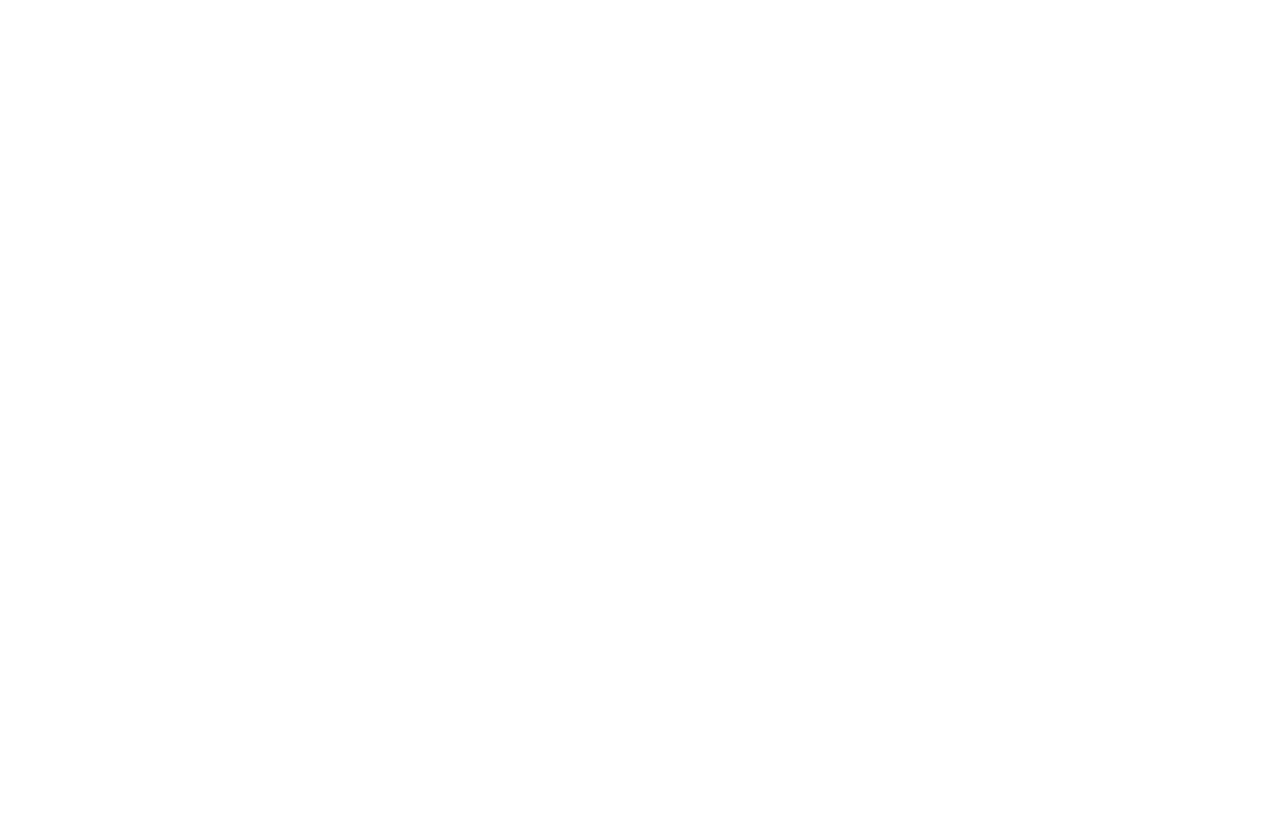
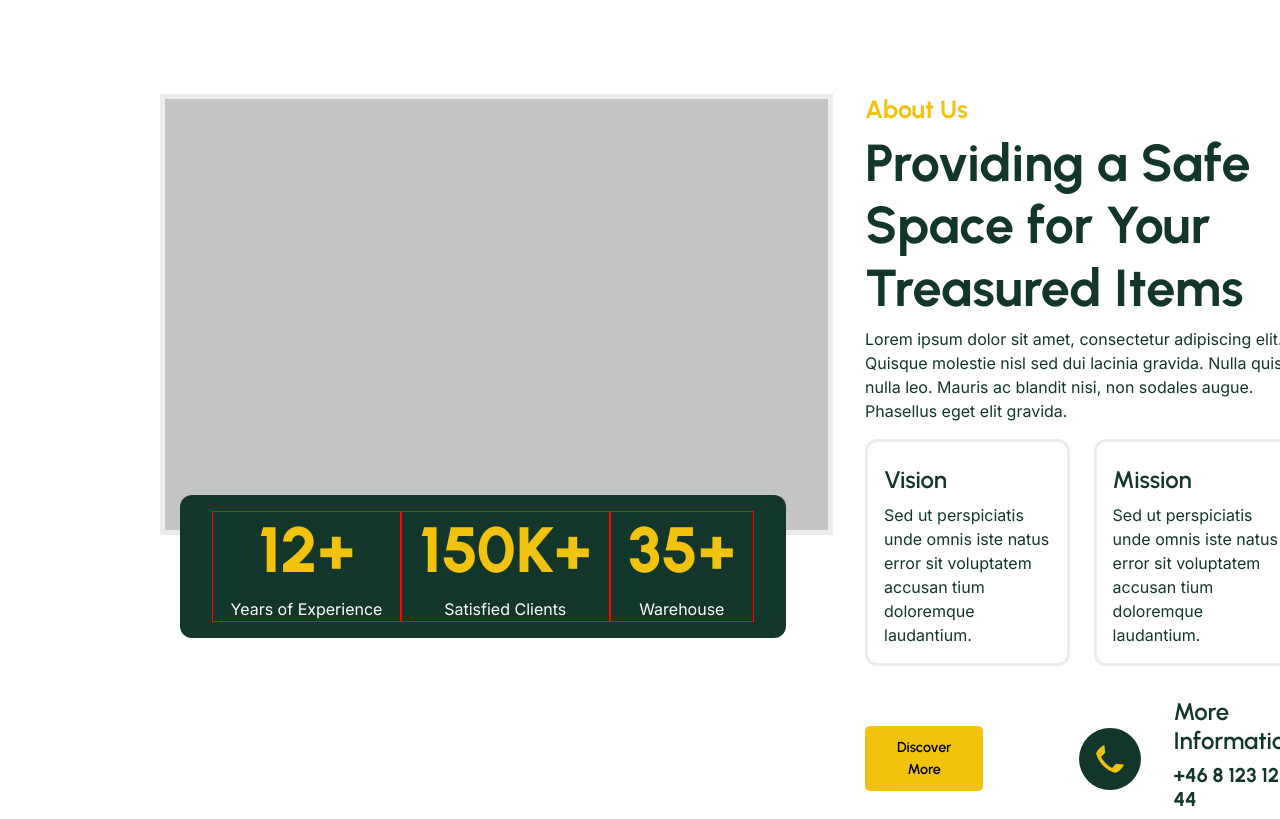
Before and after one commit to DennaSidaUpp/JS-Frontend, a React (Vite) app: page / in a window 1280 px wide. Shown: the part 980-1799 px from the top of the page. Before the commit the page ends 978 px from the top, so only its background shows below. Built offline with nearby package versions, Linux system fonts and the light colour scheme.

Commit message:
About Us Component added

```diff
--- a/src/App.jsx
+++ b/src/App.jsx
@@ -1,3 +1,4 @@
+import About from "./components/About"
 import Hero from "./components/Hero"
 import Navbar from "./components/Navbar"
 
@@ -6,7 +7,7 @@
     <>
     <Navbar />
     <Hero/>
-
+    <About/>
     </>
   )
 }
--- a/src/components/About.jsx
+++ b/src/components/About.jsx
@@ -0,0 +1,57 @@
+import React from 'react'
+import DiscoverMoreButton from './DiscoverMoreButton'
+
+function About() {
+  return (
+    <div className='aboutUs'>
+        <div className='aboutUsContainer'>
+            <div className='aboutUsMedia'>
+                <div className='aboutUsImage'><img src="./images/aboutus_bg_placeholder.svg" alt="" /></div>
+                <div className='aboutUsStatGrid'>
+                    <div className='aboutUsStats'>
+                        <h2>12+</h2>
+                        <p>Years of Experience</p>
+                    </div>
+                    <div className='aboutUsStats'>
+                        <h2>150K+</h2>
+                        <p>Satisfied Clients</p>
+                    </div>
+                    <div className='aboutUsStats'>
+                        <h2>35+</h2>
+                        <p>Warehouse</p>
+                    </div>
+                </div>
+            </div>
+            <div className='aboutUsContent'>
+                <div className='aboutUsText'>
+                    <h4>About Us</h4>
+                    <h3>Providing a Safe Space for Your Treasured Items</h3>
+                    <p>Lorem ipsum dolor sit amet, consectetur adipiscing elit. Quisque molestie nisl sed dui lacinia gravida. Nulla quis nulla leo. Mauris ac blandit nisi, non sodales augue. Phasellus eget elit gravida.</p>
+                </div>
+                <div className='aboutUsTileGrid'>
+                    <div className='aboutUsTiles aboutUsTilesHover'>
+                        <h5>Vision</h5>
+                        <p>Sed ut perspiciatis unde omnis iste natus error sit voluptatem accusan tium doloremque laudantium.</p>
+                    </div>
+                    <div className='aboutUsTiles aboutUsTilesHover'>
+                        <h5>Mission</h5>
+                        <p>Sed ut perspiciatis unde omnis iste natus error sit voluptatem accusan tium doloremque laudantium.</p>
+                    </div>
+                </div>
+                <div className='aboutUsContact'>
+                    <DiscoverMoreButton/>
+                    <div>
+                        <img className='contactIcon' src="./images/icons/phone_yellow_icon.svg" alt="" />
+                    </div>
+                    <div className='contactInfo'>
+                            <h5>More Information</h5>
+                            <h6>+46 8 123 122 44</h6>
+                    </div>
+                </div>
+            </div>
+        </div>
+    </div>
+  )
+}
+
+export default About
--- a/src/main.css
+++ b/src/main.css
@@ -16,6 +16,7 @@
     --accent: #F1C30C;
     --secondary-light: rgba(18, 55, 42, 0.8);
     --creamcolor: #F1FFEA;
+    --lightgray: #ECECEC;
 }
 
 body {
@@ -29,6 +30,20 @@
     color: var(--creamcolor);
 }
 
+h2 {
+    font-family: "Urbanist", sans-serif;
+    font-size: 4rem;
+    font-weight: 800;
+    color: var(--accent);
+}
+
+h3 {
+    font-family: "Urbanist", sans-serif;
+    font-weight: 700;
+    font-size: 3.25rem;
+    color: var(--secondary);
+}
+
 h4 {
     font-family: "Urbanist", sans-serif;
     font-weight: 700;
@@ -36,10 +51,25 @@
     color: var(--accent);
 }
 
+h5 {
+    font-family: "Urbanist", sans-serif;
+    font-weight: 600;
+    font-size: 1.5rem;
+    color: var(--secondary);
+}
+
+h6 {
+    font-family: "Urbanist", sans-serif;
+    font-weight: 700;
+    font-size: 1.25rem;
+    color: var(--secondary);
+}
+
 p {
     font-family: "Inter", sans-serif;
     font-weight: 400;
     font-size: 1rem;
+    color: var(--secondary);
 }
 
 nav {
@@ -181,3 +211,92 @@
         }
     }
 }
+
+.aboutUs {
+    height: 100%;
+    margin: auto;
+    background-color: var(--primary);
+    padding-top: 6rem;
+    display: flex;
+    justify-content: center;
+
+    .aboutUsContainer {
+        display: grid;
+        grid-template-columns: 1fr auto;
+        width: 75%;
+        gap: 2rem;
+
+        .aboutUsMedia {
+            .aboutUsImage {
+                z-index: 1;
+                position: relative;
+            }
+
+            .aboutUsStatGrid {
+                display: grid;
+                grid-template-columns: auto auto auto;
+                background-color: var(--secondary);
+                border-radius: 12px;
+                padding: 1rem 2rem;
+                width: 90%;
+                z-index: 2;
+                position: relative;
+                top: -2.5rem;
+                left: 3%;
+
+                .aboutUsStats {
+                    border: red solid 1px;
+                    text-align: center;
+
+                    p {
+                        color: var(--primary);
+                        margin: 0;
+                    }
+                }
+            }
+        }
+
+        .aboutUsContent {
+
+            .aboutUsText {
+
+            }
+
+            .aboutUsTileGrid {
+                display: grid;
+                grid-template-columns: 1fr 1fr;
+                gap: 1.5rem;
+
+                .aboutUsTiles {
+                    border: var(--lightgray) 3px solid;
+                    border-radius: 12px;
+                    padding: 1.5rem 1rem 0rem 1rem;
+                }
+
+                .aboutUsTilesHover:hover {
+                    border: var(--accent) 3px solid;
+                }
+            }
+
+            .aboutUsContact {
+                display: flex;
+                gap: 2rem;
+                margin-top: 2rem;
+                align-items: center;
+
+                .contactIcon {
+                    display: flex;
+                    background-color: var(--secondary);
+                    border-radius: 50%;
+                    padding: 1rem;
+                    color: var(--accent);
+                    margin-left: 4rem;
+                }
+
+                .contactInfo {
+
+                }
+            }
+        }
+    }
+}
```
Also changed, not shown: images/aboutus_bg_placeholder.svg (added), images/icons/phone_yellow_icon.svg (added).
